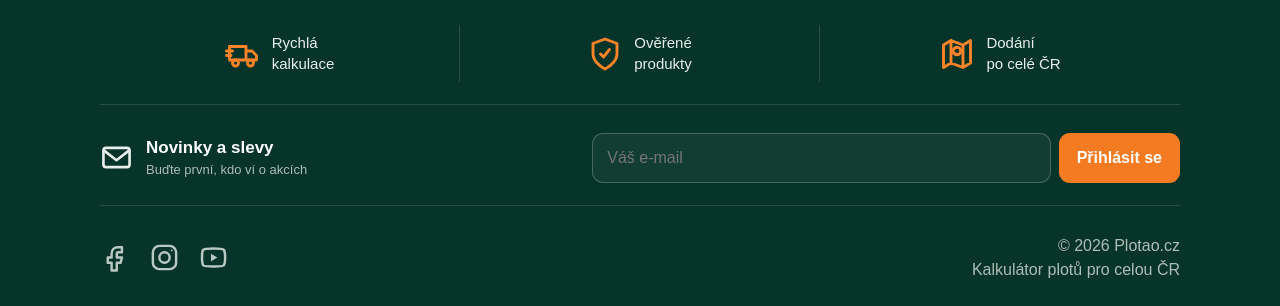
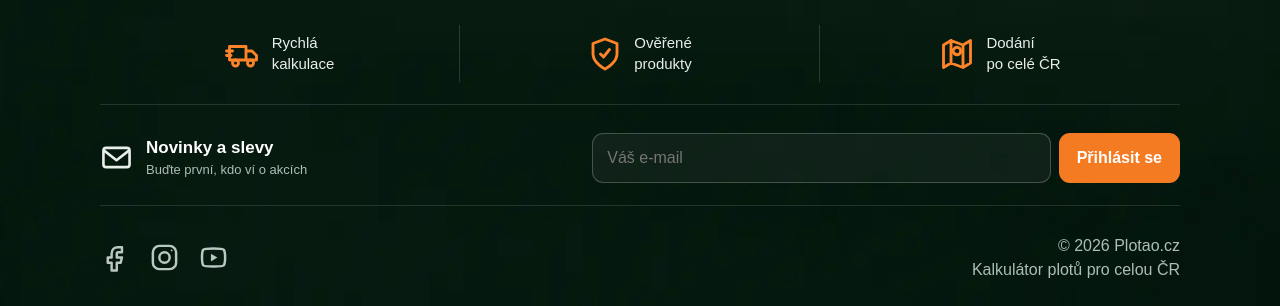
Before and after one commit to michalsurmanek-sketch/plotao.cz, a website: page index.html in a window 1280 px wide. Shown: the part 3403-3709 px from the top of the page. Drawn offline with Linux system fonts and the light colour scheme.

Commit message:
Use continuous footer background artwork

```diff
--- a/assets/footer-2026.css
+++ b/assets/footer-2026.css
@@ -28,3 +28,9 @@
 #plotaoFooter2026:after{content:"";position:absolute;z-index:0;top:0;right:0;width:58%;height:430px;background:url('/assets/footer-bg.webp?v=53b8742') right top/cover no-repeat;pointer-events:none}
 #plotaoFooter2026 .pf{position:relative;z-index:1}
 @media(max-width:680px){#plotaoFooter2026:after{width:62%;height:360px;background-position:right top;background-size:cover}}
+
+/* Continuous footer artwork: one background over the whole footer, no rectangular layer. */
+#plotaoFooter2026{background-color:#063428!important;background-image:url('/assets/footer-bg.webp?v=53b8742')!important;background-position:right top!important;background-size:cover!important;background-repeat:no-repeat!important;overflow:hidden}
+#plotaoFooter2026:after{display:none!important;content:none!important}
+#plotaoFooter2026:before{background:transparent!important}
+@media(max-width:680px){#plotaoFooter2026{background-position:72% top!important;background-size:auto 100%!important}}
```
